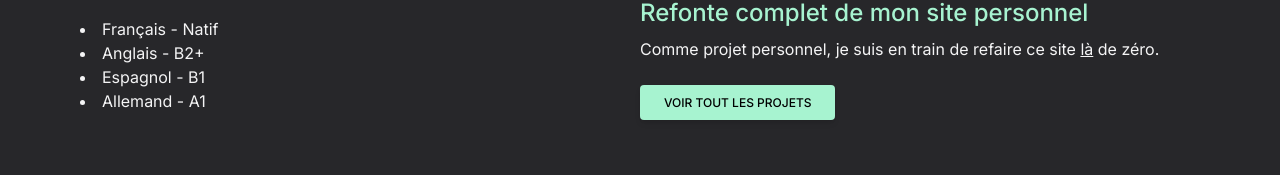
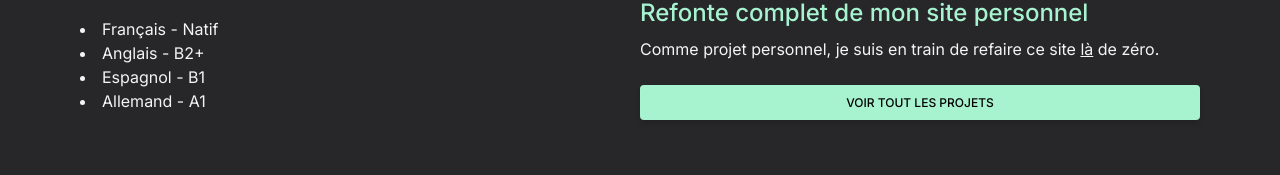
Before and after one commit to YaelDonat/CyberGames-Portfolios, a Vue app in the folder vue/: page /portfolios/Eric in a window 1280 px wide. Shown: the part 1355-1530 px from the top of the page. Built offline with nearby package versions, Linux system fonts and the light colour scheme.

Commit message:
Update Eric.vue et index.ts
+ Ajout exemple d'une data dans le store (portfolioE)
+ Ajout des modifs dans la vue

```diff
--- a/vue/src/store/index.ts
+++ b/vue/src/store/index.ts
@@ -30,7 +30,8 @@ const store = createStore({
         },
         portfolioE:[
             {
-
+                id: 1, show: 'show1', title: 'Budokan', done: true, description: 'Refonte complète du site pour une association sportive. Effectué en équipe de 6. 2 Front, 2 Back et 2 Full-stack. Premier stage fait, très formateur. On a appris Laravel en autodidacte, grâce aux documentations et aux vidéos de Laracast.',
+                mainPicture: '../src/assets/images/PortfolioY/budokan-Logo.png', poste: 'Développeur Fullstack', link: 'http://budokanthiais.fr/', images: ['../src/assets/images/logo.png', '../src/assets/images/logo.png'], outils : ['Laravel','Bootstrap','OVH','MySQL'],duree : '2 mois'
             }
 
         ]
--- a/vue/src/views/Eric.vue
+++ b/vue/src/views/Eric.vue
@@ -6,9 +6,17 @@
             <div class="md:w-1/3 w-full">
                 <header>
                     <div>
-              <img class="inline-block w-52 h-52 xl:h-72 xl:w-72 rounded-tl-lg ring-4 ring-green-600 dark:ring-emerald-200 shadow-lg shadow-green-500/50 dark:shadow-emerald-200/50 object-cover mb-4"  src='https://i.ibb.co/1Z4GDK2/1646735436170.jpg' alt="photo Eric">
+                        <img
+                            class="inline-block w-52 h-52 xl:h-72 xl:w-72 rounded-tl-lg ring-4 ring-green-600 dark:ring-emerald-200 shadow-lg shadow-green-500/50 dark:shadow-emerald-200/50 object-cover mb-4"
+                            src="https://i.ibb.co/1Z4GDK2/1646735436170.jpg"
+                            alt="photo Eric"
+                        />
                     </div>
-                    <img src="https://i.ibb.co/1RxgX6y/eric-logo.png" alt="logo nom" class="mt-1 max-w-sm w-full" />
+                    <img
+                        src="https://i.ibb.co/1RxgX6y/eric-logo.png"
+                        alt="logo nom"
+                        class="mt-1 max-w-sm w-full"
+                    />
                 </header>
                 <section class="mt-6">
                     <h3
@@ -16,7 +24,9 @@
                     >
                         Objectifs de carrière
                     </h3>
-                    <div class="h-1 bg-green-600 dark:bg-emerald-200 w-48 my-4"></div>
+                    <div
+                        class="h-1 bg-green-600 dark:bg-emerald-200 w-48 my-4"
+                    ></div>
                     <p class="text-zinc-900 dark:text-zinc-100">
                         Je suis très motivé à apprendre davantage sur les
                         langages de programmations. Pour ma carrière
@@ -33,7 +43,9 @@
                     >
                         Compétences
                     </h3>
-                    <div class="h-1 bg-green-600 dark:bg-emerald-200 w-48 my-4"></div>
+                    <div
+                        class="h-1 bg-green-600 dark:bg-emerald-200 w-48 my-4"
+                    ></div>
                     <ul
                         class="text-zinc-900 dark:text-zinc-100 list-disc list-inside"
                     >
@@ -68,7 +80,9 @@
                     >
                         Contacts
                     </h3>
-                    <div class="h-1 bg-green-600 dark:bg-emerald-200 w-48 my-4"></div>
+                    <div
+                        class="h-1 bg-green-600 dark:bg-emerald-200 w-48 my-4"
+                    ></div>
                     <div class="text-zinc-900 dark:text-zinc-100">
                         <a
                             href="https://linkedin.com/in/eric-barnet-0210941b9"
@@ -104,13 +118,19 @@
                     >
                         Expériences professionnelles
                     </h3>
-                    <div class="h-1 bg-green-600 dark:bg-emerald-200 w-48 my-4"></div>
+                    <div
+                        class="h-1 bg-green-600 dark:bg-emerald-200 w-48 my-4"
+                    ></div>
 
                     <div class="mt-8">
-                        <h4 class="font-medium text-green-600 dark:text-emerald-200 text-2xl">
+                        <h4
+                            class="font-medium text-green-600 dark:text-emerald-200 text-2xl"
+                        >
                             Apprenti développeur web
                         </h4>
-                        <h5 class="text-xl text-green-600 dark:text-emerald-200">
+                        <h5
+                            class="text-xl text-green-600 dark:text-emerald-200"
+                        >
                             <a
                                 href="https://marchesaintpierre.com"
                                 class="hover:underline"
@@ -133,10 +153,14 @@
                     </div>
 
                     <div class="mt-8">
-                        <h4 class="font-medium text-green-600 dark:text-emerald-200 text-2xl">
+                        <h4
+                            class="font-medium text-green-600 dark:text-emerald-200 text-2xl"
+                        >
                             Stagiaire développeur web
                         </h4>
-                        <h5 class="text-xl text-green-600 dark:text-emerald-200">
+                        <h5
+                            class="text-xl text-green-600 dark:text-emerald-200"
+                        >
                             <a
                                 href="http://budokanthiais.fr"
                                 class="hover:underline"
@@ -168,17 +192,23 @@
                     >
                         Formations
                     </h3>
-                    <div class="h-1 bg-green-600 dark:bg-emerald-200 w-48 my-4"></div>
+                    <div
+                        class="h-1 bg-green-600 dark:bg-emerald-200 w-48 my-4"
+                    ></div>
 
                     <div class="mt-8">
-                        <h4 class="font-medium text-green-600 dark:text-emerald-200 text-2xl">
+                        <h4
+                            class="font-medium text-green-600 dark:text-emerald-200 text-2xl"
+                        >
                             <a
                                 href="https://www.francecompetences.fr/recherche/rncp/31678/"
                                 class="hover:underline"
                                 >BAC +3: TP niv.6 - CDA</a
                             >
                         </h4>
-                        <h5 class="text-xl text-green-600 dark:text-emerald-200">
+                        <h5
+                            class="text-xl text-green-600 dark:text-emerald-200"
+                        >
                             <a
                                 href="https://cfa-insta.fr/"
                                 class="hover:underline"
@@ -195,14 +225,18 @@
                     </div>
 
                     <div class="mt-8">
-                        <h4 class="font-medium text-green-600 dark:text-emerald-200 text-2xl">
+                        <h4
+                            class="font-medium text-green-600 dark:text-emerald-200 text-2xl"
+                        >
                             <a
                                 href="https://www.onisep.fr/Ressources/Univers-Formation/Formations/Post-bac/bts-services-informatiques-aux-organisations-option-b-solutions-logicielles-et-applications-metiers"
                                 class="hover:underline"
                                 >BAC +2: BTS SIO opt. SLAM</a
                             >
                         </h4>
-                        <h5 class="text-xl text-green-600 dark:text-emerald-200">
+                        <h5
+                            class="text-xl text-green-600 dark:text-emerald-200"
+                        >
                             <a
                                 href="https://www.lyceedecachan.fr/"
                                 class="hover:underline"
@@ -225,10 +259,14 @@
                     >
                         Projet en cours
                     </h3>
-                    <div class="h-1 bg-green-600 dark:bg-emerald-200 w-48 my-4"></div>
+                    <div
+                        class="h-1 bg-green-600 dark:bg-emerald-200 w-48 my-4"
+                    ></div>
 
                     <div class="mt-8">
-                        <h4 class="font-medium text-green-600 dark:text-emerald-200 text-2xl">
+                        <h4
+                            class="font-medium text-green-600 dark:text-emerald-200 text-2xl"
+                        >
                             Création d'un jeu vidéo + site internet (celui-ci)
                         </h4>
                         <p class="text-zinc-900 dark:text-zinc-100 mt-2">
@@ -242,7 +280,9 @@
                     </div>
 
                     <div class="mt-8">
-                        <h4 class="font-medium text-green-600 dark:text-emerald-200 text-2xl">
+                        <h4
+                            class="font-medium text-green-600 dark:text-emerald-200 text-2xl"
+                        >
                             <a>Refonte complet de mon site personnel</a>
                         </h4>
                         <p class="text-zinc-900 dark:text-zinc-100 mt-2">
@@ -257,24 +297,42 @@
                         </p>
                     </div>
                 </section>
-                <br>
+                <br />
 
-<!-- Button trigger modal -->
-<button type="button"
+                <!-- Item start -->
+                <div
+                    class="flex flex-col gap-1"
+                    v-for="item in getAllProjects"
+                    :key="item.id"
+                >
+                <!-- Button trigger modal start -->
+                    <button
+                        type="button"
                         class="inline-block px-6 py-2.5 bg-green-600 dark:bg-emerald-200 text-white dark:text-black font-medium text-xs leading-tight uppercase rounded shadow-md hover:bg-green-700 dark:hover:bg-emerald-300 hover:shadow-lg focus:bg-green-700 dark:focus:bg-emerald-400 focus:shadow-lg focus:outline-none focus:ring-0 active:bg-green-800 dark:active:bg-emerald-500 active:shadow-lg transition duration-150 ease-in-out"
-    @Click="isOpen=true">
+                        @Click="isOpen = true"
+                    >
                         Voir tout les projets
                     </button>
+                <!-- Button trigger modal end -->
+                <!-- Modal component -->
+                    <div
+                        v-show="isOpen"
+                        id="modal"
+                        class="flex items-center justify-center fixed left-0 bottom-0 w-full h-full backdrop-blur-md bg-transparent/90"
+                    >
+                        <div class="bg-white rounded-lg w-1/2">
+                            <!-- Modal header start-->
+                            <div
+                                class="flex justify-between items-center bg-green-600 dark:bg-emerald-200 text-white dark:text-black text-xl rounded-t-md px-4 py-2"
+                            >
+                                <h3>Mes projets</h3>
 
-<!-- component -->
-<div v-show="isOpen" id="modal" class="flex items-center justify-center fixed left-0 bottom-0 w-full h-full backdrop-blur-md bg-transparent/90">
-  <div class="bg-white rounded-lg w-1/2">
-  <!-- Modal header -->
-        <div class="flex justify-between items-center bg-green-600 dark:bg-emerald-200 text-white dark:text-black text-xl rounded-t-md px-4 py-2">
-            <h3>Mes projets</h3>
-            <button @Click="isOpen=!isOpen"><fa :icon="['fa', 'circle-xmark']"/></button>
+                                <button @Click="isOpen = !isOpen">
+                                    <fa :icon="['fa', 'circle-xmark']" />
+                                </button>
                             </div>
-        <!-- Modal body -->
+                            <!-- Modal header end -->
+                            <!-- Modal body start -->
                             <div class="max-h-48 overflow-y-scroll p-4">
                                 <p>Scrollable modal body</p>
                                 <p>Scrollable modal body</p>
@@ -287,23 +345,41 @@
                                 <p>Scrollable modal body</p>
                                 <p>Scrollable modal body</p>
                             </div>
-        <!-- Modal footer -->
-        <div class="px-4 py-2 border-t border-t-gray-500 flex justify-end items-center space-x-4">
-            <button class="bg-green-600 dark:bg-emerald-200 text-white dark:text-black px-4 py-2 rounded-md hover:bg-green-700 dark:hover:bg-emerald-300 transition" @Click="isOpen=!isOpen">Fermer</button>
+                            <!-- Modal body end -->
+                            <!-- Modal footer start -->
+                            <div
+                                class="px-4 py-2 border-t border-t-gray-500 flex justify-end items-center space-x-4"
+                            >
+                                <button
+                                    class="bg-green-600 dark:bg-emerald-200 text-white dark:text-black px-4 py-2 rounded-md hover:bg-green-700 dark:hover:bg-emerald-300 transition"
+                                    @Click="isOpen = !isOpen"
+                                >
+                                    Fermer
+                                </button>
+                            </div>
+                            <!-- Modal footer end -->
                         </div>
                     </div>
                 </div>
+                <!-- Item end -->
+                <!-- Modal component end -->
             </div>
         </div>
     </div>
 </template>
 
 <script>
+import { computed } from "vue";
 export default {
     name: "Eric",
-    data(){
-        return{isOpen:''};
-    }
+    computed: {
+        getAllProjects() {
+            return this.$store.state.portfolioE;
+        },
+    },
+    data() {
+        return { isOpen: "" };
+    },
 };
 </script>
 
```
Lines whose indentation alone changed are shown as unchanged.
